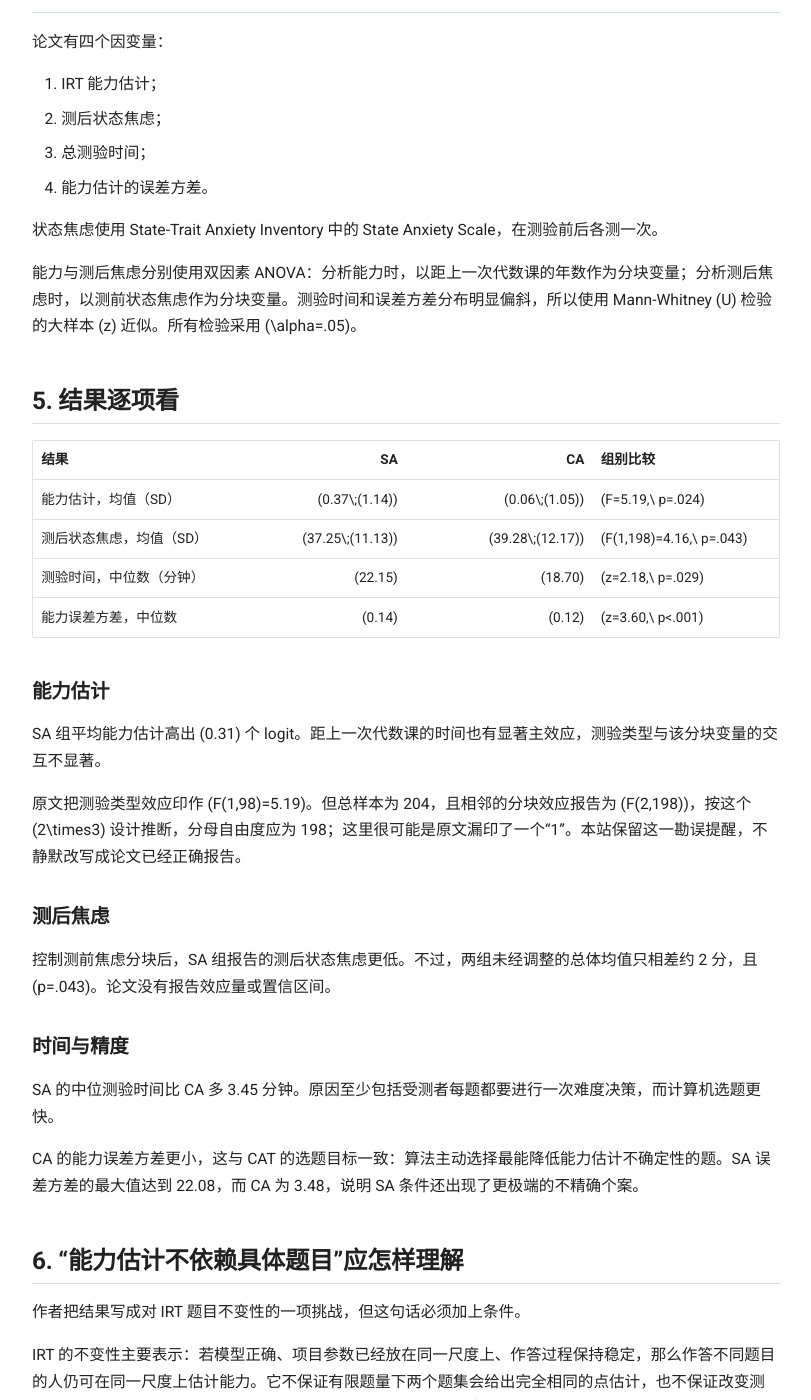
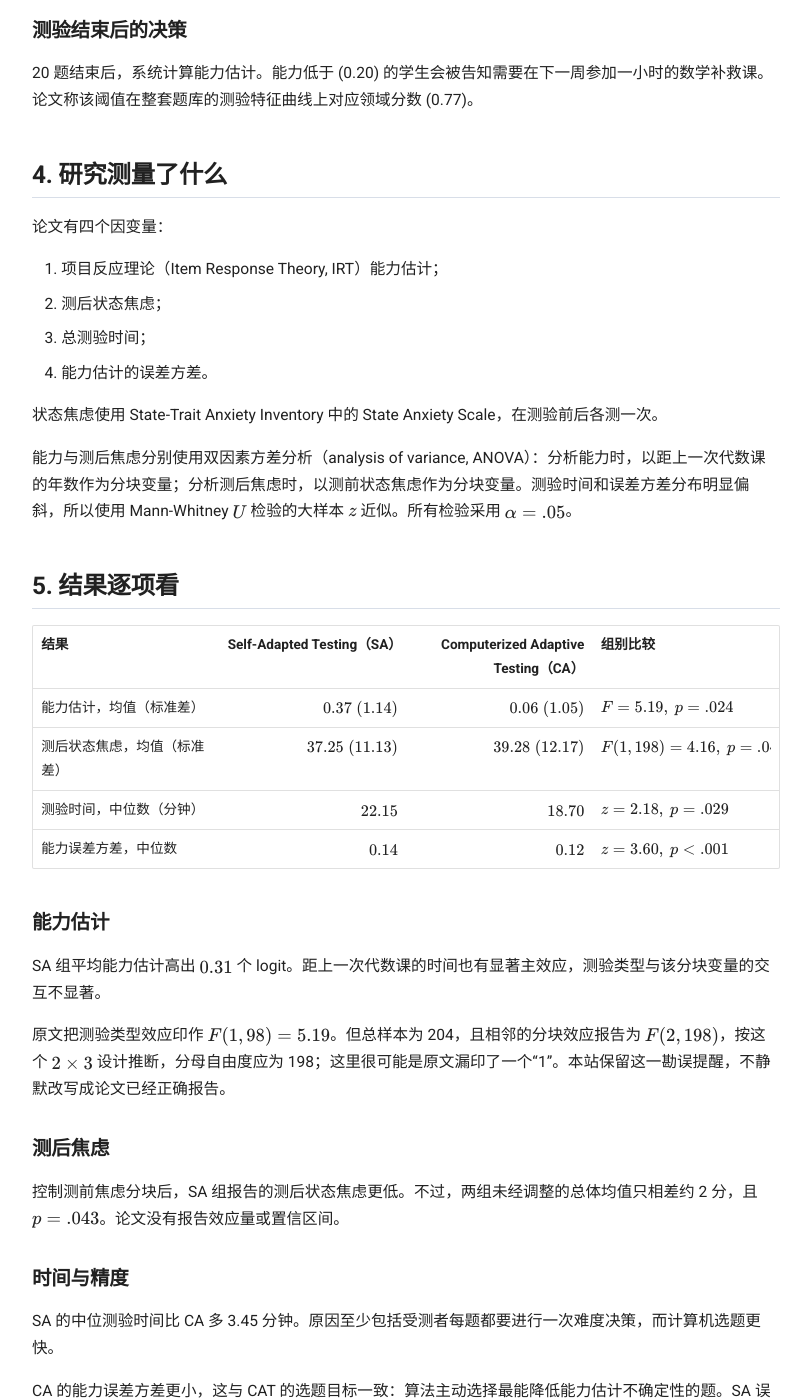
Before and after one commit to place-bot/Psychometrics-and-R-Shiny, an MkDocs documentation site: the page built from docs/cat/adaptive-testing-self-evaluation/wise-et-al-1991.md, in a window 1280 px wide and 1400 px high, scrolled down 2643 px. Shown: the whole window, without its empty margins (234-1045 px from the left). Built offline with MkDocs 1.6.1 and Material for MkDocs 9.7.7, drawn with Linux system fonts in a browser that asks for light colours; comment, search, counter and statistics services are not loaded; some of the changed text lies outside the part shown.

Commit message:
修改自我评价专题表述与公式

```diff
--- a/docs/cat/adaptive-testing-self-evaluation/wise-et-al-1991.md
+++ b/docs/cat/adaptive-testing-self-evaluation/wise-et-al-1991.md
@@ -1,20 +1,23 @@
-# Wise et al. (1991)：Self-Adapted Test 与 CAT 的直接比较
+# Wise et al. (1991)：Self-Adapted Testing 与 Computerized Adaptive Testing 的直接比较
 
 ## 文献身份
 
 > Wise, S. L., Plake, B. S., Johnson, P. L., & Roos, L. L. (1991, April). *A comparison of self-adapted and computer-adaptive tests*. Paper presented at the Annual Meeting of the American Educational Research Association, Chicago, IL. ERIC ED331888.
 
 - [ERIC 全文 PDF](https://files.eric.ed.gov/fulltext/ED331888.pdf)
-- 研究对象：大学入门统计课学生的基础数学补救筛查
-- 比较对象：Self-Adapted testing（SA）与 Computer-Adaptive testing（CA）
-- 样本量：(N=204)，SA 与 CA 各 (n=102)
+- 研究对象：大学入门统计课学生的代数技能补救筛查
+- 比较对象：Self-Adapted Testing（SA）与 Computerized Adaptive Testing（CA）
+- 样本量：\(N=204\)，SA 与 CA 各 \(n=102\)
+
+!!! note "缩写说明"
+    论文把 Self-Adapted Testing 简称为 SA，把 Computerized Adaptive Testing 简称为 CA。本专题在讨论这一研究领域时使用更常见的 CAT，即 Computerized Adaptive Testing。CA 与 CAT 在这里指向同一类计算机化自适应测验，只是原论文与本专题采用的缩写不同。
 
 !!! abstract "一句话结论"
     在固定 20 题的条件下，SA 组的平均能力估计更高、测后状态焦虑更低；代价是完成测验更慢，而且能力估计不如 CA 精确。
 
-## 1. 论文为什么提出 SA
+## 1. 论文为什么提出 Self-Adapted Testing（SA）
 
-IRT 把不同题目的难度和不同受测者的能力放在同一潜在尺度上。只要题库已经校准、模型成立，不同人即使作答不同题目，能力估计仍可在同一尺度上比较。传统 CA 测验利用这一点，由算法根据此前作答选择下一题。
+项目反应理论（Item Response Theory, IRT）把不同题目的难度和不同受测者的能力放在同一潜在尺度上。只要题库已经校准、模型成立，不同人即使作答不同题目，能力估计仍可在同一尺度上比较。传统的 Computerized Adaptive Testing（CA）利用这一点，由算法根据此前作答选择下一题。
 
 作者认为，标准 CA 算法主要使用已观察到的题目作答，却没有直接利用受测者当下的焦虑、动机和自我感知能力。此前的 self-adapted testing 因此提出：让受测者自己选择下一题的难度，也许能够把这些算法看不到的信息带进选题过程。
 
@@ -33,7 +36,7 @@ CA：作答上一题 -> 获得正误反馈 -> 计算机依据表现选题 -> 发
 
 样本来自美国中西部一所大学五个入门统计方法课程班级，包括 156 名本科生和 48 名研究生；男性 76 人，女性 128 人。参与是课程要求，测验结果用于识别是否需要参加基础代数补救学习。
 
-作者在收集数据前做了功效分析。预期 IRT 能力尺度的标准差约为 1，将 (0.25) 视为最小有意义均值差；预计分块可以降低误差方差，使标准化效应约为 (0.35)。在每组约 100 人、显著性水平 (0.05) 下，论文估计功效为 (0.68)。按今天常见标准，这个功效并不宽裕，尤其是两个主要 (p) 值都接近 (0.05)。
+作者在收集数据前做了功效分析。预期 IRT 能力尺度的标准差约为 1，将 \(0.25\) 视为最小有意义均值差；预计分块可以降低误差方差，使标准化效应约为 \(0.35\)。在每组约 100 人、显著性水平 \(0.05\) 下，论文估计功效为 \(0.68\)。按今天常见标准，这个功效并不宽裕，尤其是两个主要 \(p\) 值都接近 \(0.05\)。
 
 ### 题库开发
 
@@ -48,13 +51,13 @@ CA：作答上一题 -> 获得正误反馈 -> 计算机依据表现选题 -> 发
 
 每份试卷中第一特征值解释总方差的 20%--25%。作者据此推断题库足以用单因子 IRT 分析。不过，每名预试者只作答三份试卷中的一份，所以论文也明确承认：它没有直接检验完整 93 题题库的维度结构。
 
-最终题库用 LOGIST 校准。作者使用修正的一参数 Logistic 模型，并把每题项目特征曲线的下渐近线固定为 (0.20)。正式测验使用最大似然法估计能力。
+最终题库用 LOGIST 校准。作者使用修正的一参数 Logistic 模型，并把每题项目特征曲线的下渐近线固定为 \(0.20\)。正式测验使用最大似然法估计能力。
 
-## 3. SA 与 CA 到底怎样施测
+## 3. Self-Adapted Testing（SA）与 Computerized Adaptive Testing（CA）怎样施测
 
 两种测验都使用 MicroCAT 软件、固定 20 题，并在每题作答后立即告诉受测者正确选项。
 
-### SA 条件
+### Self-Adapted Testing（SA）条件
 
 93 题按难度参数排序后分为六个等级，每级 15 或 16 题。每个等级内部的题目先随机排序，此后顺序固定。因此，选择同一等级的受测者会依次遇到该等级中相同的第一题、第二题，以此类推。
 
@@ -66,9 +69,9 @@ CA：作答上一题 -> 获得正误反馈 -> 计算机依据表现选题 -> 发
 
 若某个等级的题已经用完，系统会要求重新选择。
 
-### CA 条件
+### Computerized Adaptive Testing（CA）条件
 
-受测者被告知，计算机会根据表现选题：答对后给更难题，答错后给更容易题，并在评分时考虑题目难度。论文没有像现代 CAT 研究那样完整报告初始 (\theta)、精确的选题准则、极端反应模式处理和曝光控制设置，因此无法仅凭本文逐项复现其 CA 算法。
+受测者被告知，计算机会根据表现选题：答对后给更难题，答错后给更容易题，并在评分时考虑题目难度。论文没有像现代 CAT 研究那样完整报告初始 \(\theta\)、精确的选题准则、极端反应模式处理和曝光控制设置，因此无法仅凭本文逐项复现其 CA 算法。
 
 ### 测验结束后的决策
 
@@ -78,33 +81,33 @@ CA：作答上一题 -> 获得正误反馈 -> 计算机依据表现选题 -> 发
 
 论文有四个因变量：
 
-1. IRT 能力估计；
+1. 项目反应理论（Item Response Theory, IRT）能力估计；
 2. 测后状态焦虑；
 3. 总测验时间；
 4. 能力估计的误差方差。
 
 状态焦虑使用 State-Trait Anxiety Inventory 中的 State Anxiety Scale，在测验前后各测一次。
 
-能力与测后焦虑分别使用双因素 ANOVA：分析能力时，以距上一次代数课的年数作为分块变量；分析测后焦虑时，以测前状态焦虑作为分块变量。测验时间和误差方差分布明显偏斜，所以使用 Mann-Whitney (U) 检验的大样本 (z) 近似。所有检验采用 (\alpha=.05)。
+能力与测后焦虑分别使用双因素方差分析（analysis of variance, ANOVA）：分析能力时，以距上一次代数课的年数作为分块变量；分析测后焦虑时，以测前状态焦虑作为分块变量。测验时间和误差方差分布明显偏斜，所以使用 Mann-Whitney \(U\) 检验的大样本 \(z\) 近似。所有检验采用 \(\alpha=.05\)。
 
 ## 5. 结果逐项看
 
-| 结果 | SA | CA | 组别比较 |
+| 结果 | Self-Adapted Testing（SA） | Computerized Adaptive Testing（CA） | 组别比较 |
 |---|---:|---:|---|
-| 能力估计，均值（SD） | (0.37\;(1.14)) | (0.06\;(1.05)) | (F=5.19,\ p=.024) |
-| 测后状态焦虑，均值（SD） | (37.25\;(11.13)) | (39.28\;(12.17)) | (F(1,198)=4.16,\ p=.043) |
-| 测验时间，中位数（分钟） | (22.15) | (18.70) | (z=2.18,\ p=.029) |
-| 能力误差方差，中位数 | (0.14) | (0.12) | (z=3.60,\ p<.001) |
+| 能力估计，均值（标准差） | \(0.37\;(1.14)\) | \(0.06\;(1.05)\) | \(F=5.19,\ p=.024\) |
+| 测后状态焦虑，均值（标准差） | \(37.25\;(11.13)\) | \(39.28\;(12.17)\) | \(F(1,198)=4.16,\ p=.043\) |
+| 测验时间，中位数（分钟） | \(22.15\) | \(18.70\) | \(z=2.18,\ p=.029\) |
+| 能力误差方差，中位数 | \(0.14\) | \(0.12\) | \(z=3.60,\ p<.001\) |
 
 ### 能力估计
 
-SA 组平均能力估计高出 (0.31) 个 logit。距上一次代数课的时间也有显著主效应，测验类型与该分块变量的交互不显著。
+SA 组平均能力估计高出 \(0.31\) 个 logit。距上一次代数课的时间也有显著主效应，测验类型与该分块变量的交互不显著。
 
-原文把测验类型效应印作 (F(1,98)=5.19)。但总样本为 204，且相邻的分块效应报告为 (F(2,198))，按这个 (2\times3) 设计推断，分母自由度应为 198；这里很可能是原文漏印了一个“1”。本站保留这一勘误提醒，不静默改写成论文已经正确报告。
+原文把测验类型效应印作 \(F(1,98)=5.19\)。但总样本为 204，且相邻的分块效应报告为 \(F(2,198)\)，按这个 \(2\times3\) 设计推断，分母自由度应为 198；这里很可能是原文漏印了一个“1”。本站保留这一勘误提醒，不静默改写成论文已经正确报告。
 
 ### 测后焦虑
 
-控制测前焦虑分块后，SA 组报告的测后状态焦虑更低。不过，两组未经调整的总体均值只相差约 2 分，且 (p=.043)。论文没有报告效应量或置信区间。
+控制测前焦虑分块后，SA 组报告的测后状态焦虑更低。不过，两组未经调整的总体均值只相差约 2 分，且 \(p=.043\)。论文没有报告效应量或置信区间。
 
 ### 时间与精度
 
@@ -138,7 +141,7 @@ IRT 的不变性主要表示：若模型正确、项目参数已经放在同一
 
 ### 四个结局分别检验
 
-论文对四个因变量均使用 (\alpha=.05)，没有报告多重比较校正。能力和焦虑的 (p) 值分别为 .024 和 .043，适合视为需要复现的初步证据，而不是非常稳固的结论。
+论文对四个因变量均使用 \(\alpha=.05\)，没有报告多重比较校正。能力和焦虑的 \(p\) 值分别为 .024 和 .043，适合视为需要复现的初步证据，而不是非常稳固的结论。
 
 ### 固定长度不能回答效率假设
 
@@ -148,10 +151,10 @@ IRT 的不变性主要表示：若模型正确、项目参数已经放在同一
 
 | 维度 | Wise et al. (1991) | 本专题关注的设计 |
 |---|---|---|
-| 自我信息 | 每题选择一个难度等级 | 开始时自报水平，或只选择前 (k) 题 |
+| 自我信息 | 每题选择一个难度等级 | 开始时自报水平，或只选择前 \(k\) 题 |
 | 控制持续时间 | 全部 20 题 | 很短，随后交回标准 CAT |
 | 测验长度 | 固定 20 题 | 由原有精度停止规则决定 |
-| 主要比较 | 能力、焦虑、用时、误差方差 | 题量、偏差、RMSE、覆盖率、体验 |
+| 主要比较 | 能力、焦虑、用时、误差方差 | 题量、偏差、均方根误差（root mean square error, RMSE）、覆盖率、体验 |
 | 关键风险 | 自主选择牺牲估计精度 | 错误起点能否被 CAT 快速纠正 |
 
 所以，这篇论文是重要的概念前身，却没有做完我们真正关心的实验。它告诉我们：自我选择可能改变表现与焦虑，也可能降低测量精度；下一步不能只比较平均分，而要把**相同停止规则下的题量与估计质量**同时作为主要结果。
@@ -159,8 +162,8 @@ IRT 的不变性主要表示：若模型正确、项目参数已经放在同一
 一个直接的后续实验可以设置三组：
 
 1. 标准 CAT：所有人从相同初始位置开始；
-2. 自报初始化：把自报水平映射为 (\widehat\theta^{(0)})，随后立即运行标准 CAT；
-3. 前 (k) 题自主选择：只允许短暂选择难度，之后运行与第一组相同的 CAT。
+2. 自报初始化：把自报水平映射为 \(\widehat{\theta}^{(0)}\)，随后立即运行标准 CAT；
+3. 前 \(k\) 题自主选择：只允许短暂选择难度，之后运行与第一组相同的 CAT。
 
 三组必须共享题库、能力估计器、选题约束与停止规则，才能判断效率收益是否真正来自更好的起点。
 
```
Also changed, not shown: docs/cat/adaptive-testing-self-evaluation/index.md (+9 -9 lines).
